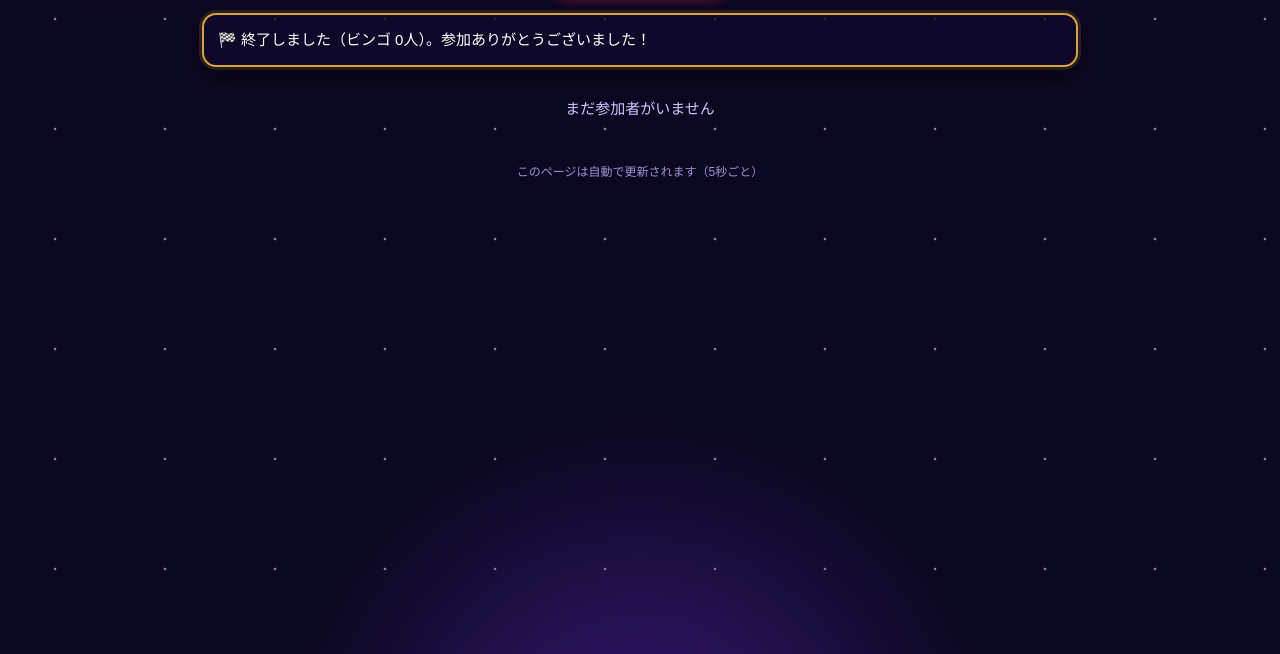
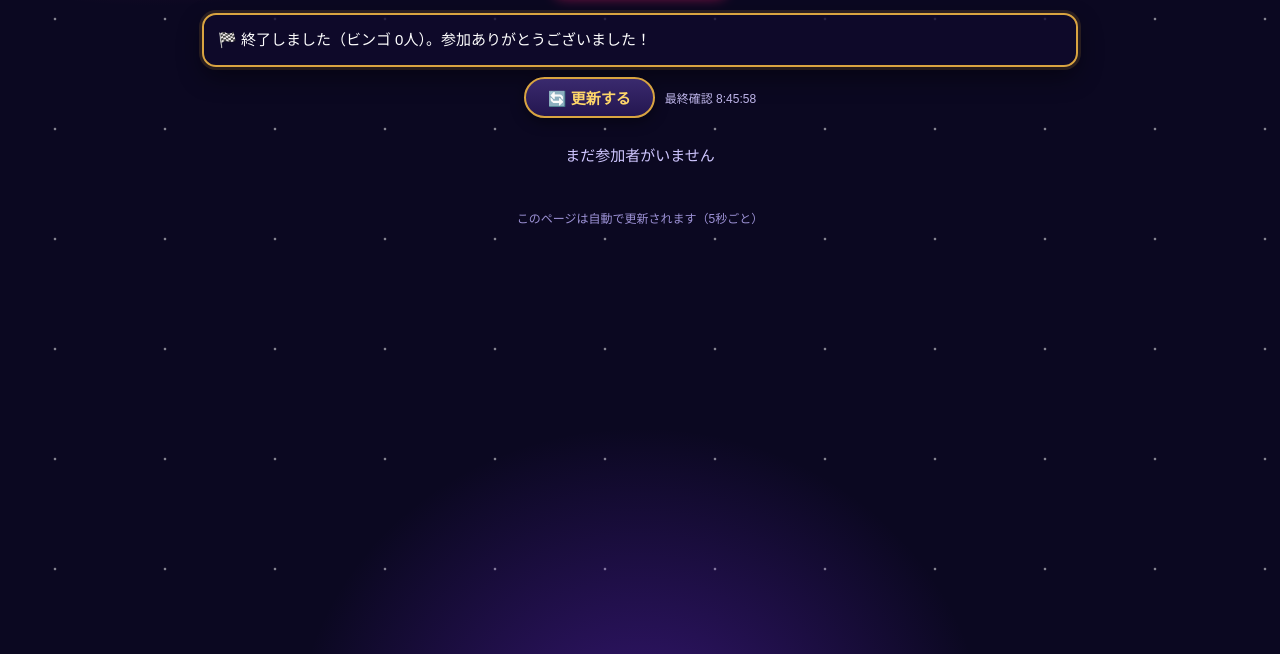
Before and after one commit to g-ya1027/g-ya1027.github.io, a plain HTML site: page bingo.html in a window 1280 px wide. Shown: the part 146-800 px from the top of the page. Drawn offline with Linux system fonts and the light colour scheme.

Commit message:
Add bingo page from spoon bot

```diff
--- a/bingo.html
+++ b/bingo.html
@@ -1,5 +1,5 @@
 <!DOCTYPE html>
-<!-- spoon-bingo-page v2 -->
+<!-- spoon-bingo-page v3 -->
 <html lang="ja">
 <head>
 <meta charset="utf-8">
@@ -18,6 +18,10 @@
   .ribbon { text-align: center; margin-top: 8px; }
   .ribbon span { display: inline-block; background: linear-gradient(90deg, #c2185b, #e91e63, #c2185b); padding: 4px 18px; border-radius: 999px; font-weight: 700; font-size: 14px; border: 1px solid #ffb3cd; box-shadow: 0 2px 12px rgba(233,30,99,.5); }
   .status { margin: 16px auto 4px; background: rgba(16,10,44,.8); border: 2px solid #d9a441; border-radius: 14px; padding: 12px 14px; box-shadow: 0 0 0 3px rgba(217,164,65,.15), 0 10px 24px rgba(0,0,0,.45); font-size: 15px; line-height: 1.7; }
+  .reloadRow { margin: 10px auto 0; display: flex; align-items: center; justify-content: center; gap: 10px; }
+  #reloadBtn { background: linear-gradient(180deg, #3a2a6e, #241650); color: #ffd76a; border: 2px solid #d9a441; border-radius: 999px; padding: 8px 22px; font-size: 15px; font-weight: 700; cursor: pointer; box-shadow: 0 4px 14px rgba(0,0,0,.4); }
+  #reloadBtn:disabled { opacity: .55; cursor: default; }
+  #fetchedAt { font-size: 12px; color: #bdb4e8; }
   .drawnNums { display: flex; flex-wrap: wrap; gap: 5px; margin-top: 8px; }
   .drawnNums span { width: 30px; height: 30px; border-radius: 50%; display: flex; align-items: center; justify-content: center; font-weight: 800; font-size: 13px; color: #3a2400; background: radial-gradient(circle at 32% 28%, #fffbe8, #ffd34d 55%, #e79b1e); box-shadow: inset 0 -3px 5px rgba(122,44,0,.45), 0 2px 5px rgba(0,0,0,.4); }
   .drawnNums span.latest { background: radial-gradient(circle at 32% 28%, #ffe3f1, #ff4fa3 55%, #d81b74); color: #fff; transform: scale(1.2); box-shadow: 0 0 14px #ff4fa3; }
@@ -48,6 +52,7 @@
   <h1 class="title">BINGO TOURNAMENT</h1>
   <div class="ribbon"><span>⭐ みんなのカード ⭐</span></div>
   <div class="status" id="statusBox">読み込み中…</div>
+  <div class="reloadRow"><button id="reloadBtn" type="button">🔄 更新する</button><span id="fetchedAt"></span></div>
   <div id="main"></div>
   <div class="foot">このページは自動で更新されます（5秒ごと）</div>
 </div>
@@ -98,16 +103,22 @@
       return '<div class="' + cls + '"><div class="phead"><span class="nm">' + esc(p.nickname) + '</span>' + badge + '</div>' + cardTable(p) + '</div>';
     }).join('') + '</div>';
   }
-  function load() {
+  function load(manual) {
+    var btn = document.getElementById('reloadBtn');
+    if (manual && btn) { btn.disabled = true; btn.textContent = '更新中…'; }
     fetch('bingo.json?t=' + Date.now(), { cache: 'no-store' }).then(function (r) { return r.json(); }).then(function (j) {
       state = j;
       render();
+      document.getElementById('fetchedAt').textContent = '最終確認 ' + new Date().toLocaleTimeString('ja-JP');
     }).catch(function () {
       document.getElementById('statusBox').textContent = '読み込めませんでした（まだ大会が始まっていないかもしれません）';
+    }).then(function () {
+      if (btn) { btn.disabled = false; btn.textContent = '🔄 更新する'; }
     });
   }
+  document.getElementById('reloadBtn').onclick = function () { load(true); };
   load();
-  setInterval(load, 5000);
+  setInterval(function () { load(false); }, 5000);
 </script>
 </body>
 </html>
```
